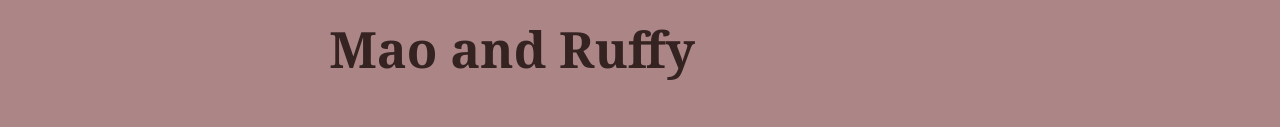
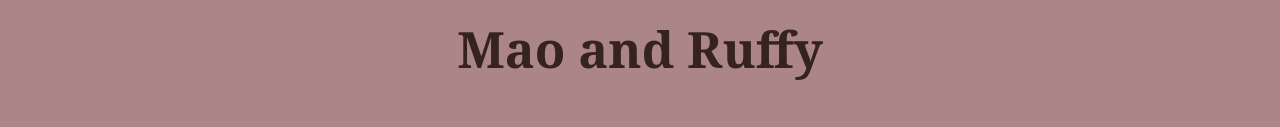
Before and after one commit to Marixil/Meet-cats, a plain HTML site: page index.html in a window 1280 px wide. Shown: the part 393-520 px from the top of the page. Drawn offline with Linux system fonts and the light colour scheme.

Commit message:
Update cats.css

```diff
--- a/css/cats.css
+++ b/css/cats.css
@@ -15,8 +15,7 @@ header{
 header h1{
 	font-size: 50px;
 	color: #352321;
-	max-width: 80%;
-  height:100%;
+
 }
 
 header img{
```
